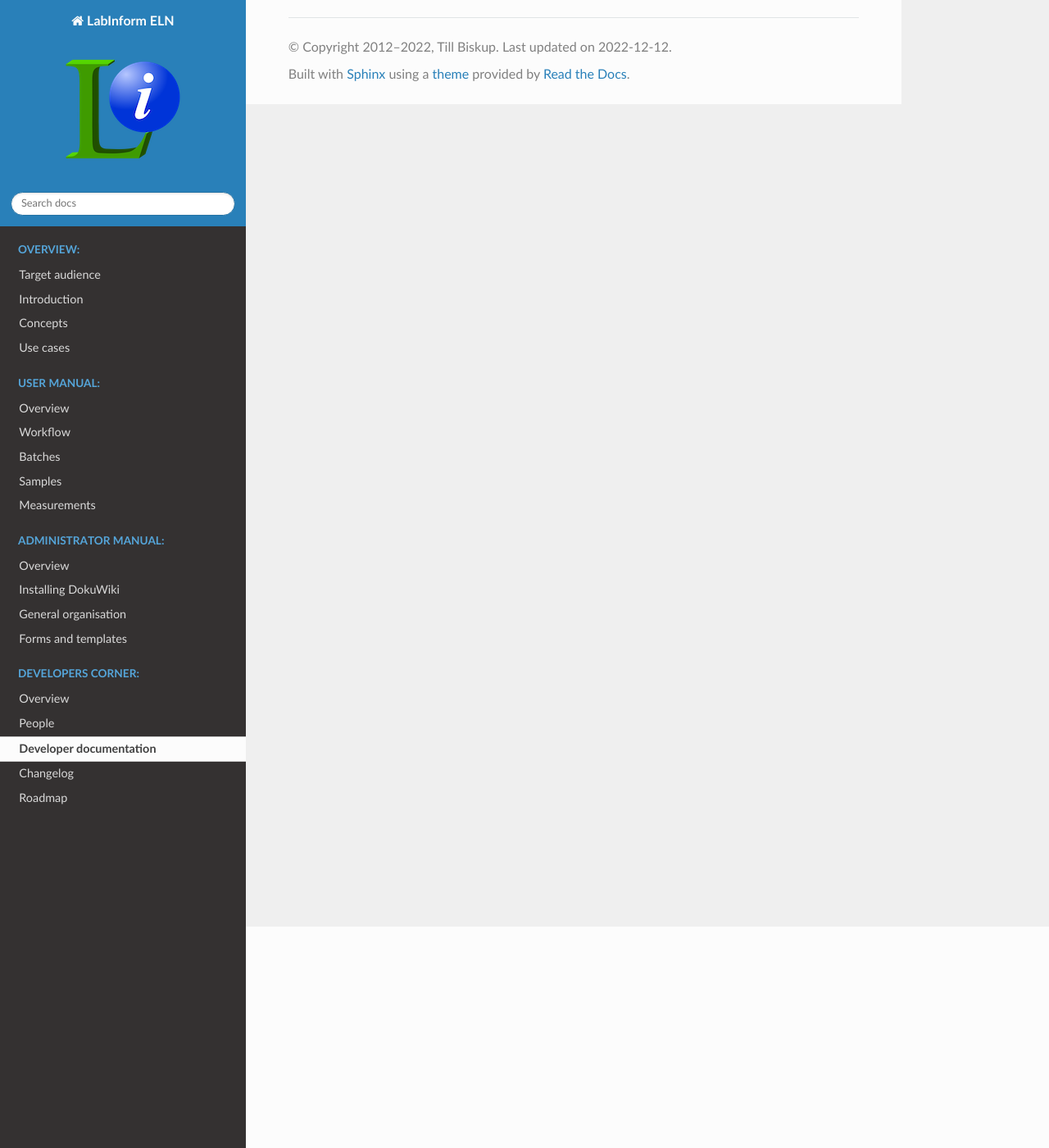
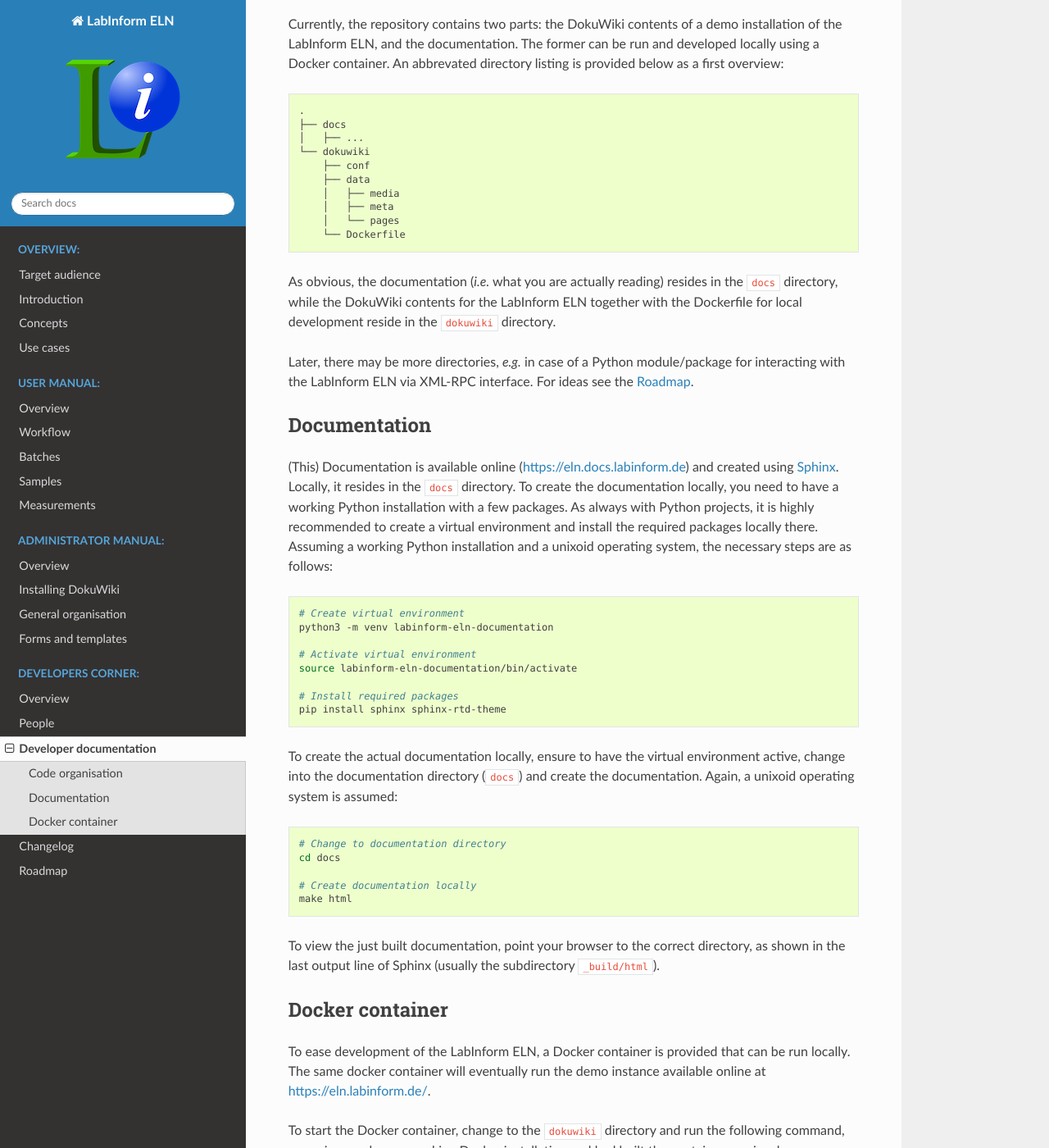
Before and after one commit to tillbiskup/labinform-eln, a Sphinx documentation site: the page built from docs/developer/developers.rst, in a window 1280 px wide and 1400 px high, scrolled down 270 px. Shown: the whole window at 82% size. Built offline with Sphinx 7.4.7 and the Read the Docs theme 2.0.0, drawn with Linux system fonts in a browser that asks for light colours; some of the changed text lies outside the part shown.

Commit message:
Developer documentation: first content

```diff
--- a/docs/developer/developers.rst
+++ b/docs/developer/developers.rst
@@ -3,3 +3,86 @@ Developer documentation
 =======================
 
 Welcome to the developer documentation of the LabInform ELN. This part gives some general background information for developers who want to actively contribute to the project.
+
+
+Code organisation
+=================
+
+Currently, the repository contains two parts: the DokuWiki contents of a demo installation of the LabInform ELN, and the documentation. The former can be run and developed locally using a Docker container. An abbrevated directory listing is provided below as a first overview:
+
+.. code-block::
+
+    .
+    ├── docs
+    │   ├── ...
+    └── dokuwiki
+        ├── conf
+        ├── data
+        │   ├── media
+        │   ├── meta
+        │   └── pages
+        └── Dockerfile
+
+
+As obvious, the documentation (*i.e.* what you are actually reading) resides in the ``docs`` directory, while the DokuWiki contents for the LabInform ELN together with the Dockerfile for local development reside in the ``dokuwiki`` directory.
+
+Later, there may be more directories, *e.g.* in case of a Python module/package for interacting with the LabInform ELN via XML-RPC interface. For ideas see the :doc:`roadmap`.
+
+
+Documentation
+=============
+
+(This) Documentation is available online (`https://eln.docs.labinform.de <https://eln.docs.labinform.de>`_) and created using `Sphinx <https://www.sphinx-doc.org/>`_. Locally, it resides in the ``docs`` directory. To create the documentation locally, you need to have a working Python installation with a few packages. As always with Python projects, it is highly recommended to create a virtual environment and install the required packages locally there. Assuming a working Python installation and a unixoid operating system, the necessary steps are as follows:
+
+.. code-block:: bash
+
+    # Create virtual environment
+    python3 -m venv labinform-eln-documentation
+
+    # Activate virtual environment
+    source labinform-eln-documentation/bin/activate
+
+    # Install required packages
+    pip install sphinx sphinx-rtd-theme
+
+
+To create the actual documentation locally, ensure to have the virtual environment active, change into the documentation directory (``docs``) and create the documentation. Again, a unixoid operating system is assumed:
+
+.. code-block:: bash
+
+    # Change to documentation directory
+    cd docs
+
+    # Create documentation locally
+    make html
+
+
+To view the just built documentation, point your browser to the correct directory, as shown in the last output line of Sphinx (usually the subdirectory ``_build/html``).
+
+
+Docker container
+================
+
+To ease development of the LabInform ELN, a Docker container is provided that can be run locally. The same docker container will eventually run the demo instance available online at `<https://eln.labinform.de/>`_.
+
+To start the Docker container, change to the ``dokuwiki`` directory and run the following command, assuming you have a working Docker installation and had built the container previously:
+
+.. code-block:: bash
+
+    docker run --name eln -d -p 8081:8080 \
+        -v "`pwd`/data/pages:/srv/www/data/pages" \
+        -v "`pwd`/data/media:/srv/www/data/media" tillbiskup/labinform-eln
+
+This will start the Docker container, name it ``eln``, mount a few local directories and bind the HTTP port of the container to the local port ``8081``. To view your LabInform ELN, direct your browser to the address `<http://localhost:8081/>`_.
+
+If the container won't start and you get a message instead that the name is used already, this usually means that either a container with the same name exists already or that you had it rnu previously. In this case, simply delete the old container:
+
+.. code-block:: bash
+
+    docker rm eln
+
+If you didn't build the container already, obviously you need to do this before you can run it:
+
+.. code-block:: bash
+
+    docker build . -t 'tillbiskup/labinform-eln'
--- a/docs/index.rst
+++ b/docs/index.rst
@@ -168,6 +168,8 @@ License
 
 This program is free software: you can redistribute it and/or modify it under the terms of the **BSD License**. However, if you use the LabInform ELN as crucial infrastructure component of your own research, please cite it appropriately. See :ref:`How to cite <sec-how_to_cite>` for details.
 
+Please note that DokuWiki itself is provided under a GNU General Public License. For details, see `their webpage <https://www.dokuwiki.org/faq%3Alicense>`_.
+
 
 A note on the logo
 ==================
```
Also changed, not shown: 1 other file.
